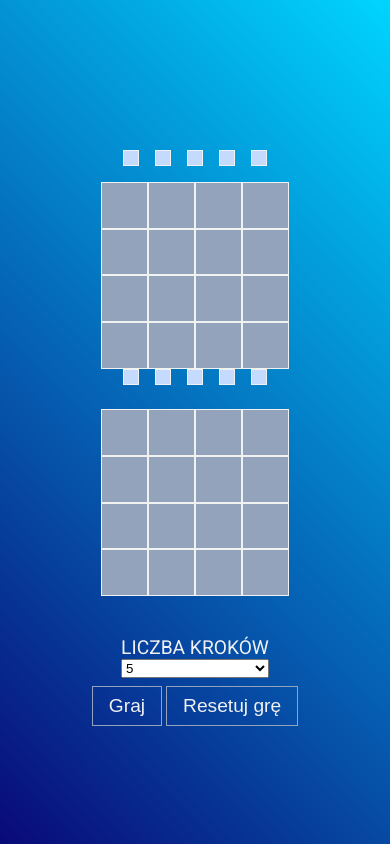
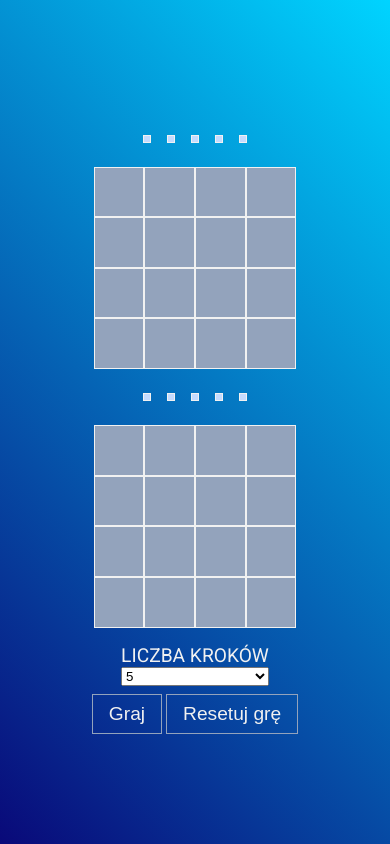
Before and after one commit to orzel095/amongus-minigame, a website built with webpack: page dist/index.html in a window 390 px wide. Built offline with nearby package versions, Linux system fonts and the light colour scheme; some packages are replaced by stand-ins of ours.

Commit message:
mobile styling

```diff
--- a/src/styles/index.css
+++ b/src/styles/index.css
@@ -21,7 +21,7 @@ body {
 }
 
 .wrapper {
-  padding: 2rem;
+  padding: 0 2rem;
   display: flex;
   align-items: center;
   justify-content: space-evenly;
@@ -33,6 +33,8 @@ body {
   display: grid;
   grid-template-columns: repeat(4, 1fr);
   grid-template-rows: repeat(4, 1fr);
+  width: max-content;
+  margin: 0 auto;
 }
 
 .player-board {
@@ -40,6 +42,8 @@ body {
   display: grid;
   grid-template-columns: repeat(4, 1fr);
   grid-template-rows: repeat(4, 1fr);
+  width: max-content;
+  margin: 0 auto;
 }
 
 .player-board .box {
@@ -79,6 +83,7 @@ body {
   align-items: center;
   flex-direction: column;
   width: 100%;
+  margin-top: 0.5rem;
 }
 
 .actions button {
@@ -138,8 +143,8 @@ body {
     margin-top: 1.5rem;
   }
   .box {
-    width: 12vw;
-    height: 12vw;
+    width: 6vh;
+    height: 6vh;
     border: 1px solid #f1f1f1;
     transition: 500ms;
   }
@@ -155,4 +160,15 @@ body {
     font-size: 1.2rem;
     padding: 0.5rem 1rem;
   }
+
+  .computer-score,
+  .player-score {
+    margin-top: 1.5rem;
+    margin-bottom: 1.5rem;
+  }
+
+  .score-box{
+    width: 0.5rem;
+    height: 0.5rem;
+  }
 }
```
